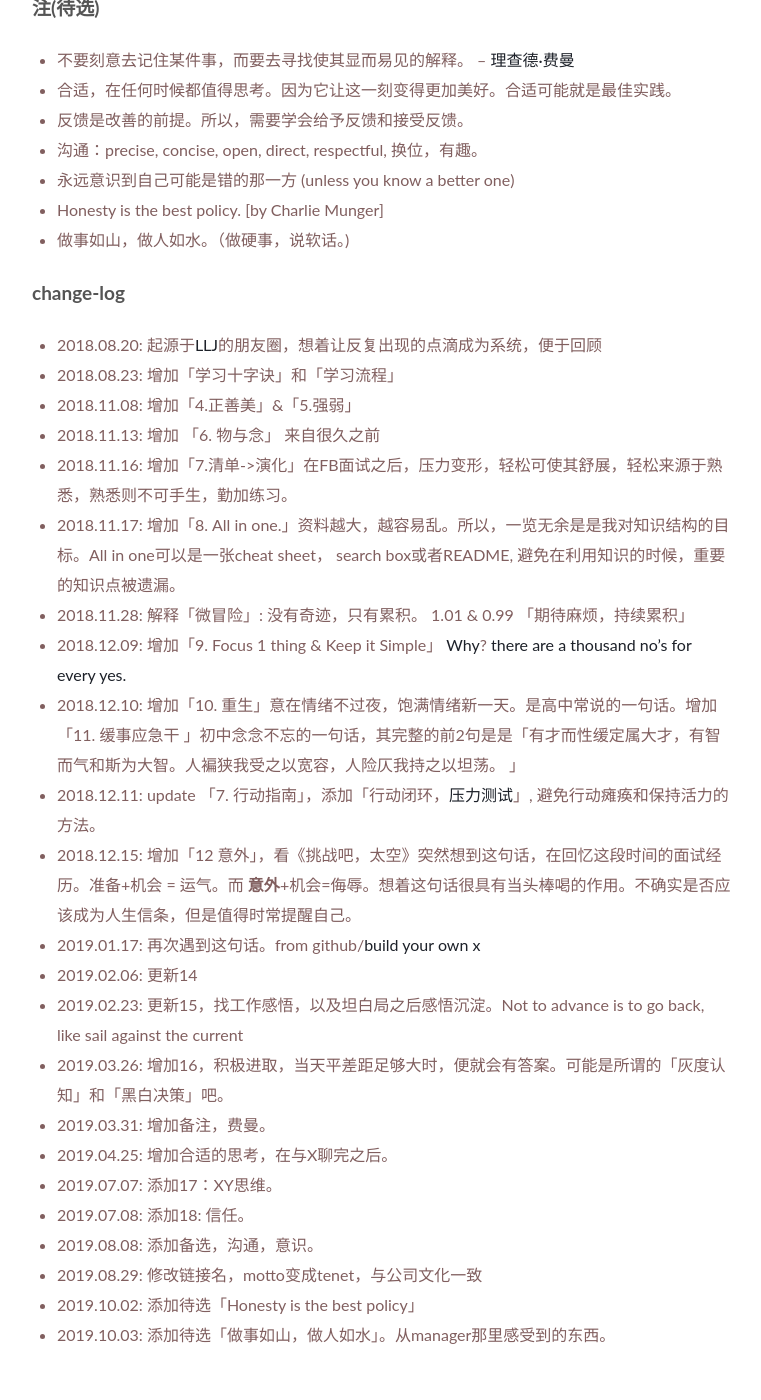
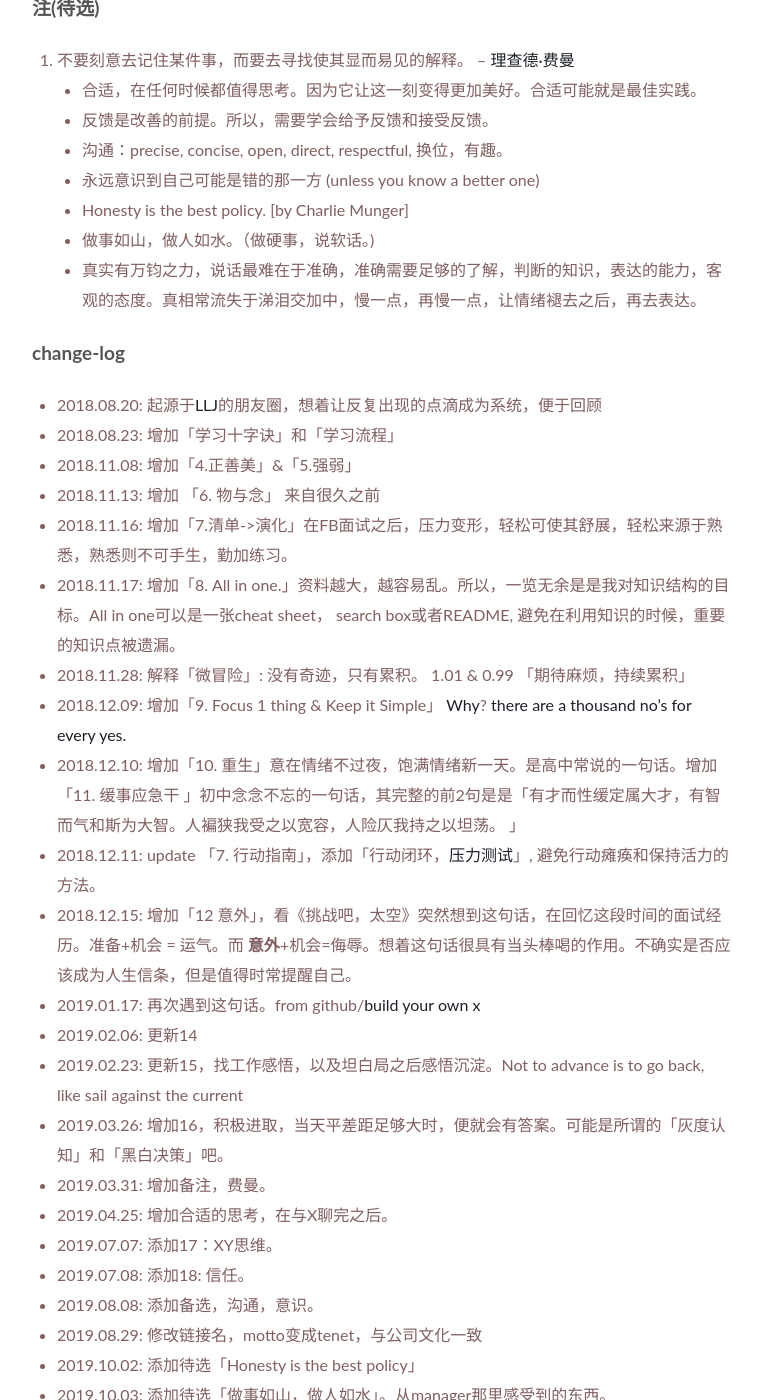
Before and after one commit to WillWang-X/willwang-x.github.io, a Jekyll site: the page built from _posts/2018-10-20-tenet.md, in a window 1280 px wide and 1400 px high, scrolled down 1046 px. Shown: the whole window, without its empty margins (258-1019 px from the left). Built offline with Jekyll 4.4.1, drawn with Linux system fonts in a browser that asks for light colours; some of the changed text lies outside the part shown.

Commit message:
updated tenet

```diff
--- a/_posts/2018-10-20-tenet.md
+++ b/_posts/2018-10-20-tenet.md
@@ -39,13 +39,14 @@ published: true
 ------
 ## 注(待选)
 
-- 不要刻意去记住某件事，而要去寻找使其显而易见的解释。 -- [理查德·费曼](https://medium.com/taking-note/learning-from-the-feynman-technique-5373014ad230)
+1. 不要刻意去记住某件事，而要去寻找使其显而易见的解释。 -- [理查德·费曼](https://medium.com/taking-note/learning-from-the-feynman-technique-5373014ad230)
 - 合适，在任何时候都值得思考。因为它让这一刻变得更加美好。合适可能就是最佳实践。
 - 反馈是改善的前提。所以，需要学会给予反馈和接受反馈。
 - 沟通：precise, concise, open, direct, respectful, 换位，有趣。
 - 永远意识到自己可能是错的那一方 (unless you know a better one)
 - Honesty is the best policy.  [by Charlie Munger]
 - 做事如山，做人如水。（做硬事，说软话。)
+- 真实有万钧之力，说话最难在于准确，准确需要足够的了解，判断的知识，表达的能力，客观的态度。真相常流失于涕泪交加中，慢一点，再慢一点，让情绪褪去之后，再去表达。
 
 
 
@@ -73,3 +74,4 @@ published: true
 -  2019.08.29: 修改链接名，motto变成tenet，与公司文化一致
 -  2019.10.02: 添加待选「Honesty is the best policy」
 -  2019.10.03: 添加待选「做事如山，做人如水」。从manager那里感受到的东西。
+-  2019.10.15: 添加待选「真实自有万钧之力」，保持真实，追求准确。
```
